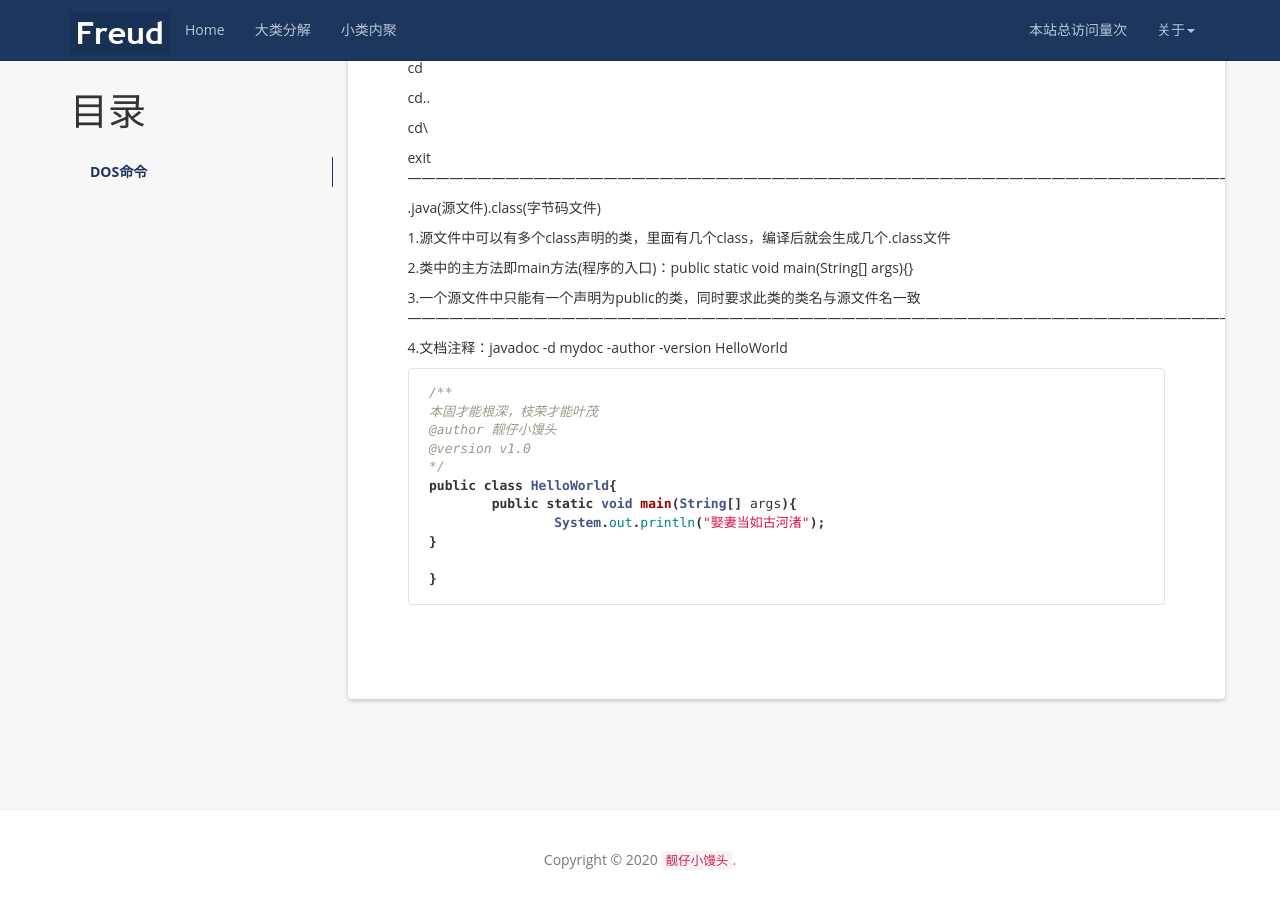
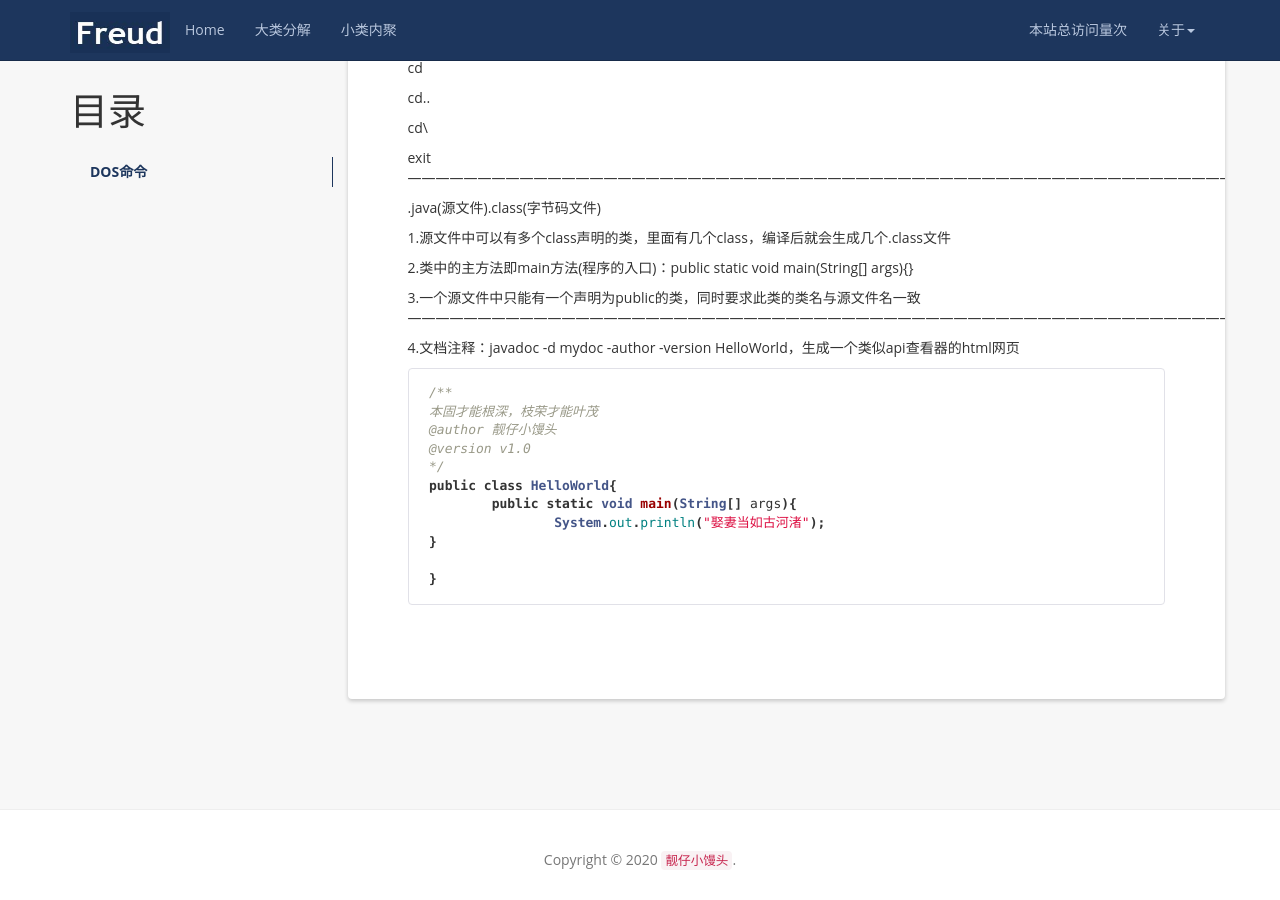
Before and after one commit to oldrive/oldrive.github.io, a Jekyll site: the page built from _posts/2020-01-03-day1.md, in a window 1280 px wide and 900 px high, scrolled down 654 px. Built offline with Jekyll 4.4.1, drawn with Linux system fonts in a browser that asks for light colours; nearby versions of some CDN libraries; a script that is not in the unit is left out; comment, search, counter and statistics services are not loaded.

Commit message:
Update 2020-01-03-day1.md

````diff
--- a/_posts/2020-01-03-day1.md
+++ b/_posts/2020-01-03-day1.md
@@ -54,7 +54,7 @@ exit
 ———————————————————————————————————————————————————————————————————————————————————————
 
 
-4.文档注释：javadoc -d mydoc -author -version HelloWorld
+4.文档注释：javadoc -d mydoc -author -version HelloWorld，生成一个类似api查看器的html网页
 
 
 ```java
````
